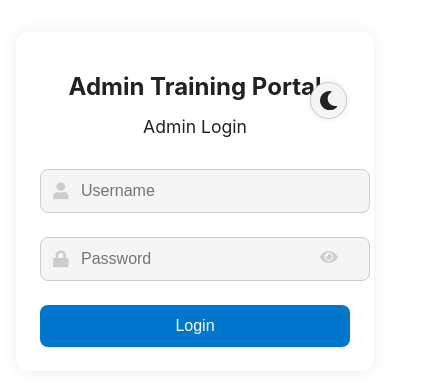
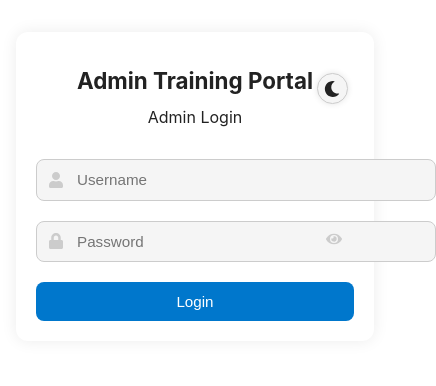
Before and after one commit to Rakhi3008-dev/Admin-Training, a React (Create React App) app: page / in a window 390 px wide. Shown: the top 386 px of the page, 436 px wide, since content can reach past the window. Built offline with nearby package versions, Linux system fonts and the light colour scheme.

Commit message:
Update Login.css

```diff
--- a/src/components/Login.css
+++ b/src/components/Login.css
@@ -174,3 +174,75 @@
     background-color: var(--input-border);
     transform: scale(1.05);
   }
+
+  /* Tablet and small screens */
+@media (max-width: 768px) {
+  .container {
+    max-width: 90%;
+    margin: 3rem auto;
+    padding: 1.75rem;
+  }
+
+  .input-group input {
+    width: 100%;
+    padding: 0.75rem 2.5rem 0.75rem 2.5rem;
+  }
+
+  .header h1 {
+    font-size: 1.6rem;
+  }
+
+  .header h2 {
+    font-size: 1rem;
+  }
+
+  button[type="submit"] {
+    font-size: 0.95rem;
+  }
+}
+
+/* Mobile screens */
+@media (max-width: 480px) {
+  .container {
+    padding: 1.25rem;
+    margin: 2rem 1rem;
+  }
+
+  .header h1 {
+    font-size: 1.4rem;
+  }
+
+  .header h2 {
+    font-size: 1rem;
+  }
+
+  .input-group {
+    margin-bottom: 1.25rem;
+  }
+
+  .input-group input {
+    font-size: 0.95rem;
+    padding: 0.7rem 2.5rem;
+  }
+
+  .input-icon,
+  .toggle-password {
+    font-size: 1rem;
+  }
+
+  .toggle-mode {
+    top: 0.4rem;
+    right: 0.4rem;
+    padding: 0.4rem;
+    font-size: 1rem;
+  }
+
+  button[type="submit"] {
+    font-size: 0.95rem;
+    padding: 0.7rem;
+  }
+
+  .error {
+    font-size: 0.9rem;
+  }
+}
```
